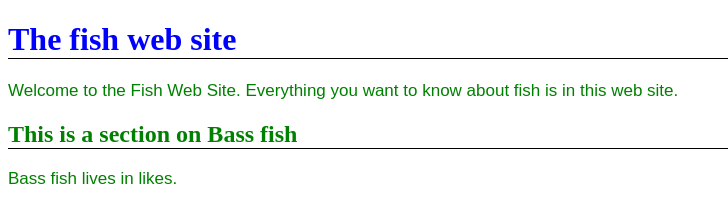
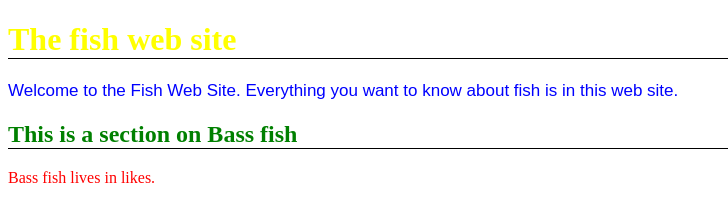
Before and after one commit to Nizar4790k/CSSCourse, a plain HTML site: page test.html in a window 1280 px wide. Shown: the whole page, without its empty margins (0-728 px from the left). Drawn offline with Linux system fonts and the light colour scheme.

Commit message:
adding colors using classes

```diff
--- a/test.html
+++ b/test.html
@@ -17,14 +17,19 @@
         }
 
         h1{
-            color: blue;
+            color: yellow;
         }
 
-        p{
+        p.blue{
 
             font-size: 17px;
             font-family: Arial;
+            color: blue;
 
+        }
+
+        p.red{
+            color:red;
         }
 
     </style>
@@ -36,12 +41,12 @@
 <body>
     <h1> The fish web site</h1>
 
-    <p> Welcome to the Fish Web Site. Everything you want to know
+    <p class="blue"> Welcome to the Fish Web Site. Everything you want to know
         about fish is in this web site.  </p>
 
         <h2>This is a section on Bass fish</h2>
 
-        <p> Bass fish lives in likes.</p>
+        <p class="red"> Bass fish lives in likes.</p>
 
 
 </body>
```
